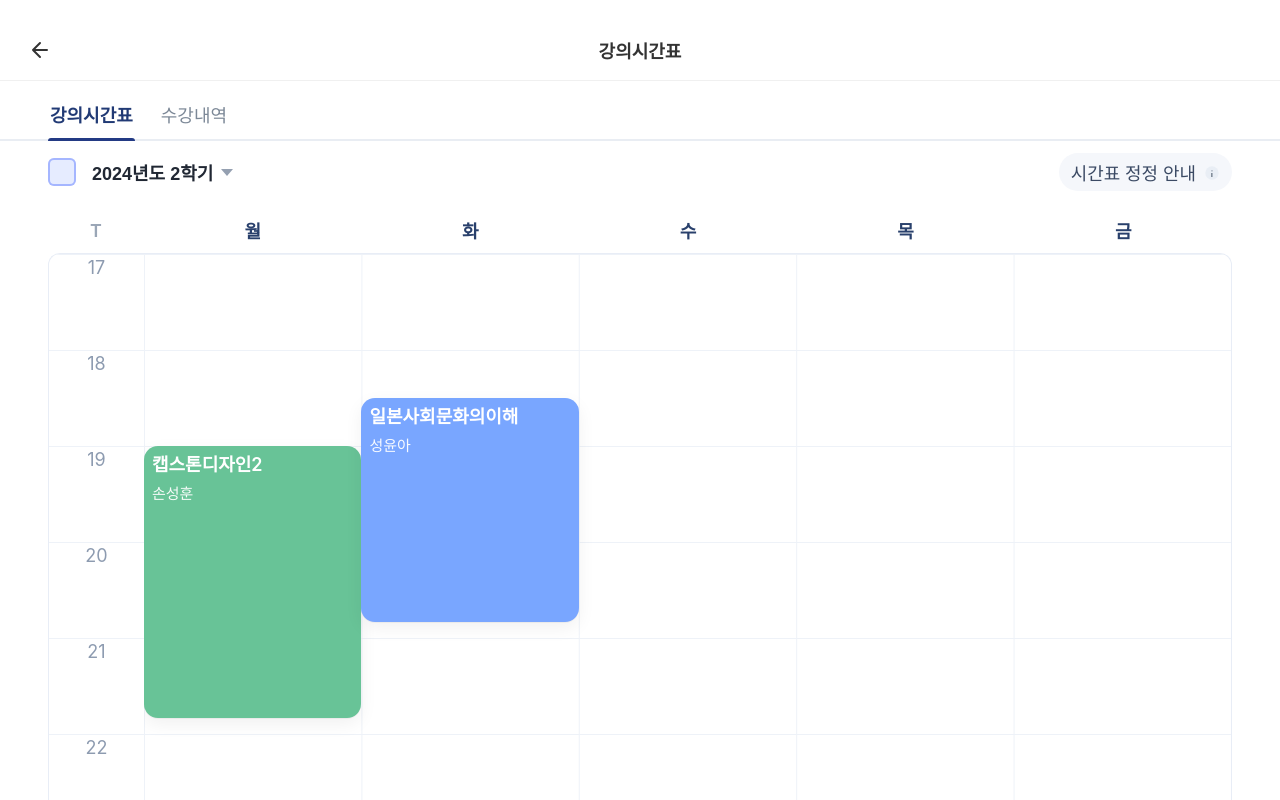
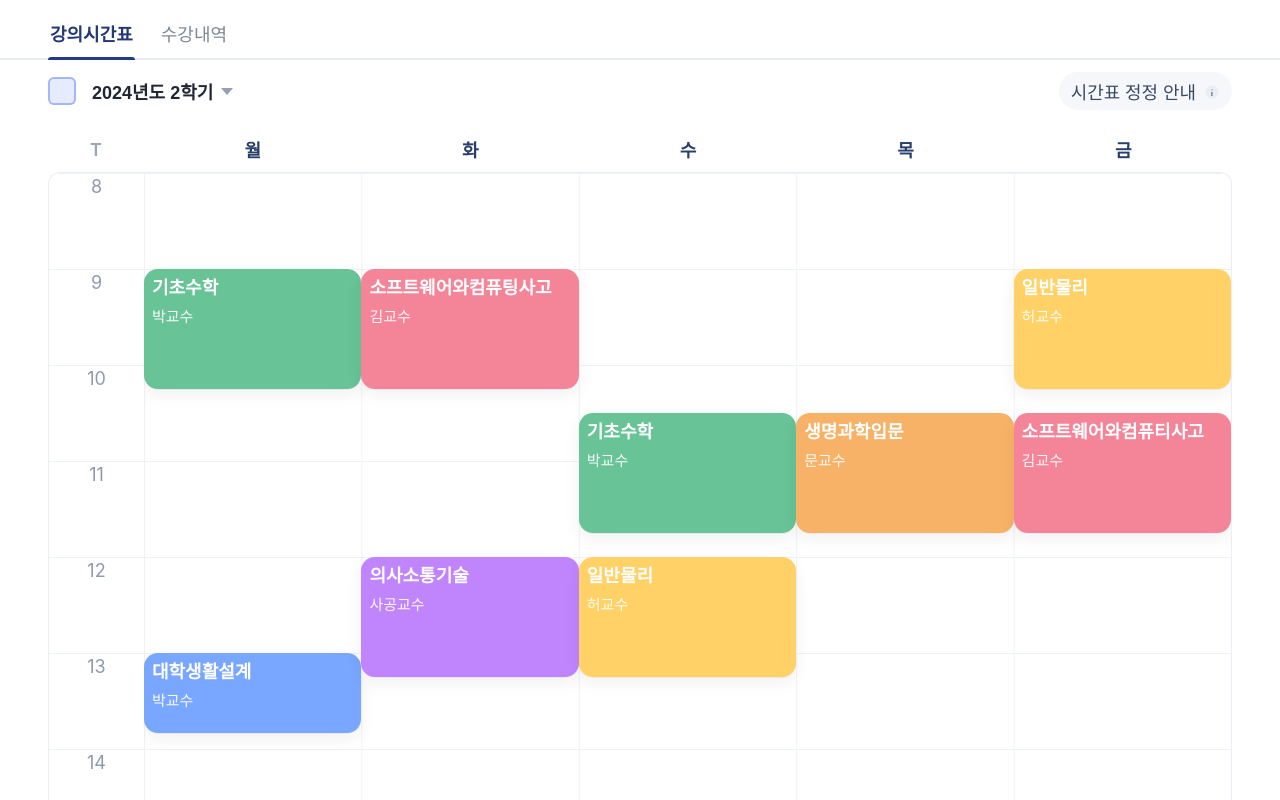
Before and after one commit to alddeul-hankki/Frontend, a React (Vite) app: page /timetable in a window 1280 px wide. Shown: the top 800 px of the page. Built offline with nearby package versions, Linux system fonts and the light colour scheme; no server answers.

Commit message:
fix: 시간표 데이터 수정

```diff
--- a/src/pages/heyyoung/TimeTable/TimeTableMainPage/TimeTableMainPage.jsx
+++ b/src/pages/heyyoung/TimeTable/TimeTableMainPage/TimeTableMainPage.jsx
@@ -13,19 +13,107 @@ function TimeTableMainPage() {
     () => [
       {
         col: 1,
-        startMin: 19 * 60 + 0,
-        endMin: 21 * 60 + 50,
-        title: "캡스톤디자인2",
-        prof: "손성훈",
+        startMin: 9 * 60 + 0,
+        endMin: 10 * 60 + 15,
+        title: "기초수학",
+        prof: "박교수",
         color: "#68c397",
       },
       {
+        col: 3,
+        startMin: 10 * 60 + 30,
+        endMin: 11 * 60 + 45,
+        title: "기초수학",
+        prof: "박교수",
+        color: "#68c397",
+      },
+      {
+        col: 1,
+        startMin: 13 * 60 + 0,
+        endMin: 13 * 60 + 50,
+        title: "대학생활설계",
+        prof: "박교수",
+        color: "#79a6ff",
+      },
+      {
+        col: 1,
+        startMin: 15 * 60 + 0,
+        endMin: 16 * 60 + 15,
+        title: "생명과학입문",
+        prof: "문교수",
+        color: "#f7b267",
+      },
+      {
+        col: 4,
+        startMin: 10 * 60 + 30,
+        endMin: 11 * 60 + 45,
+        title: "생명과학입문",
+        prof: "문교수",
+        color: "#f7b267",
+      },
+      {
         col: 2,
-        startMin: 18 * 60 + 30,
-        endMin: 20 * 60 + 50,
-        title: "일본사회문화의이해",
-        prof: "성윤아",
-        color: "#79a6ff",
+        startMin: 9 * 60 + 0,
+        endMin: 10 * 60 + 15,
+        title: "소프트웨어와컴퓨팅사고",
+        prof: "김교수",
+        color: "#f48498",
+      },
+      {
+        col: 5,
+        startMin: 10 * 60 + 30,
+        endMin: 11 * 60 + 45,
+        title: "소프트웨어와컴퓨티사고",
+        prof: "김교수",
+        color: "#f48498",
+      },
+      {
+        col: 2,
+        startMin: 12 * 60 + 0,
+        endMin: 13 * 60 + 15,
+        title: "의사소통기술",
+        prof: "사공교수",
+        color: "#c084fc",
+      },
+      {
+        col: 5,
+        startMin: 16 * 60 + 30,
+        endMin: 17 * 60 + 45,
+        title: "의사소통기술",
+        prof: "사공교수",
+        color: "#c084fc",
+      },
+      {
+        col: 2,
+        startMin: 17 * 60 + 0,
+        endMin: 17 * 60 + 50,
+        title: "PROFESSIONAL ENGLISH",
+        prof: "미쉘교수",
+        color: "#4dd0e1",
+      },
+      {
+        col: 4,
+        startMin: 17 * 60 + 0,
+        endMin: 17 * 60 + 50,
+        title: "PROFESSIONAL ENGLISH",
+        prof: "미쉘교수",
+        color: "#4dd0e1",
+      },
+      {
+        col: 3,
+        startMin: 12 * 60 + 0,
+        endMin: 13 * 60 + 15,
+        title: "일반물리",
+        prof: "허교수",
+        color: "#ffd166",
+      },
+      {
+        col: 5,
+        startMin: 9 * 60 + 0,
+        endMin: 10 * 60 + 15,
+        title: "일반물리",
+        prof: "허교수",
+        color: "#ffd166",
       },
     ],
     []
@@ -54,7 +142,6 @@ function TimeTableMainPage() {
 
   return (
     <div className={styles.page}>
-      <PageHeader title="강의시간표" />
       <div className={styles.tabs}>
         <button className={`${styles.tab} ${styles.active}`} type="button">
           강의시간표
```
